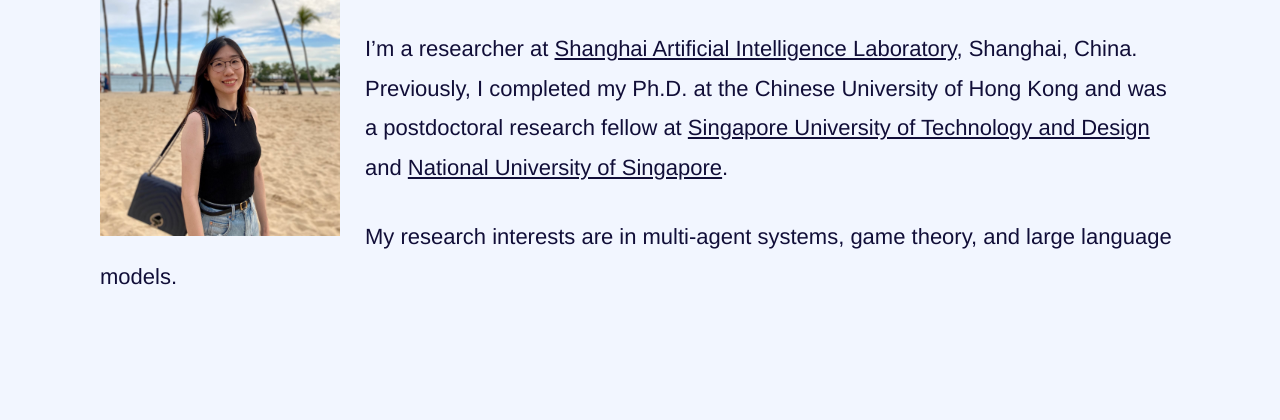
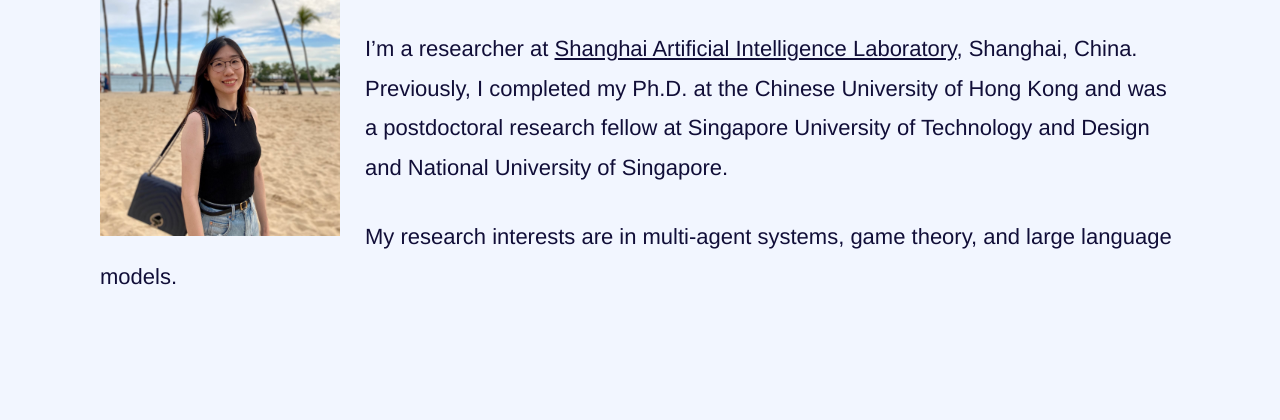
Before and after one commit to shuyuehu/shuyuehu.github.io, a plain HTML site: page index.html in a window 1280 px wide. Shown: the part 301-721 px from the top of the page. Drawn offline with nearby package versions, Linux system fonts and the light colour scheme.

Commit message:
Update index.html

```diff
--- a/index.html
+++ b/index.html
@@ -145,8 +145,8 @@
                   <img src="/images/shuyuehu.png" alt="shuyuehu's Picture" style="margin:0 25px 0 0;float:left;width:240px;height:auto;">
                   <h1 class="hero__title">Hello, I'm Shuyue.</h1>
                   <p  style="font-family:Helvetica Neue, Helvetica, Arial, sans-serif;font-size: 22px;",class="hero__description">I’m a researcher at <a href="https://www.shlab.org.cn/" style="text-decoration: underline;">Shanghai Artificial Intelligence Laboratory<a>, Shanghai, China.
-                    Previously, I completed my Ph.D. at the Chinese University of Hong Kong and was a postdoctoral research fellow at <a href="https://www.sutd.edu.sg/" style="text-decoration: underline;"> Singapore University of Technology and Design</a> and
-                    <a href="https://nus.edu.sg/" style="text-decoration: underline;">National University of Singapore</a>.
+                    Previously, I completed my Ph.D. at the Chinese University of Hong Kong and was a postdoctoral research fellow at Singapore University of Technology and Design and
+                    National University of Singapore.
                     <p style="font-family:Helvetica Neue, Helvetica, Arial, sans-serif;font-size: 22px;",class="hero__description">My research interests are in multi-agent systems, game theory, and large language models.</p>
                 </div>
               </div>
```
